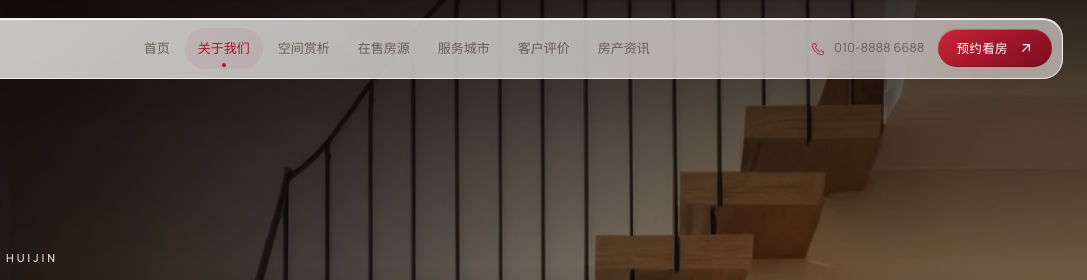
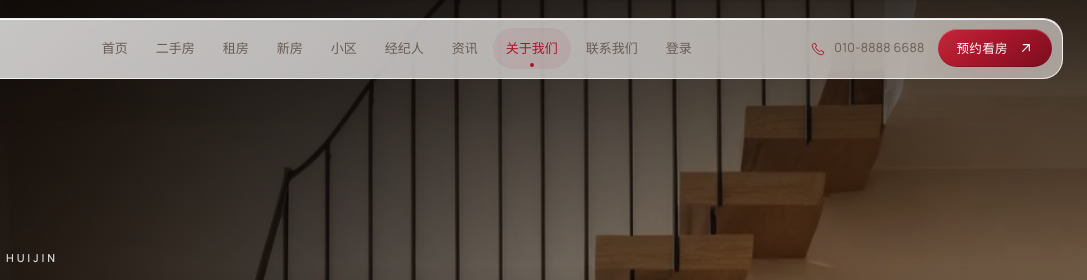
Before and after one commit to lupengguang/Beijing-Huijin-Real-Estate-Brokerage-Co, a plain HTML site: page about.html in a window 1280 px wide. Shown: the top 280 px of the page, 193-1280 px from the left. Drawn offline with Linux system fonts and the light colour scheme.

Commit message:
feat: 关于我们页导航同步为十项分类并在页脚加入法律声明

```diff
--- a/about.html
+++ b/about.html
@@ -73,12 +73,15 @@
 
     <nav class="nav-links" id="navLinks" aria-label="主导航">
       <a href="index.html"><span>首页</span></a>
+      <a href="index.html#properties"><span>二手房</span></a>
+      <a href="index.html#properties"><span>租房</span></a>
+      <a href="index.html#properties"><span>新房</span></a>
+      <a href="index.html#cities"><span>小区</span></a>
+      <a href="index.html#team"><span>经纪人</span></a>
+      <a href="index.html#blog"><span>资讯</span></a>
       <a href="about.html" class="is-active" aria-current="page"><span>关于我们</span></a>
-      <a href="index.html#spaces"><span>空间赏析</span></a>
-      <a href="index.html#properties"><span>在售房源</span></a>
-      <a href="index.html#cities"><span>服务城市</span></a>
-      <a href="index.html#testimonials"><span>客户评价</span></a>
-      <a href="index.html#blog"><span>房产资讯</span></a>
+      <a href="index.html#contact"><span>联系我们</span></a>
+      <a href="#" data-open-booking><span>登录</span></a>
     </nav>
 
     <div class="nav-actions">
@@ -398,6 +401,7 @@
     <div class="footer-bottom">
       <p>© <span id="year">2026</span> 北京绘锦房地产经纪有限公司 版权所有</p>
       <div class="footer-legal">
+        <a href="index.html#faq">法律声明</a>
         <a href="index.html#faq">隐私政策</a>
         <a href="index.html#faq">使用条款</a>
         <a href="index.html#faq">京ICP备20260088号</a>
```
Also changed, not shown: index.html (+1 -0 lines).
